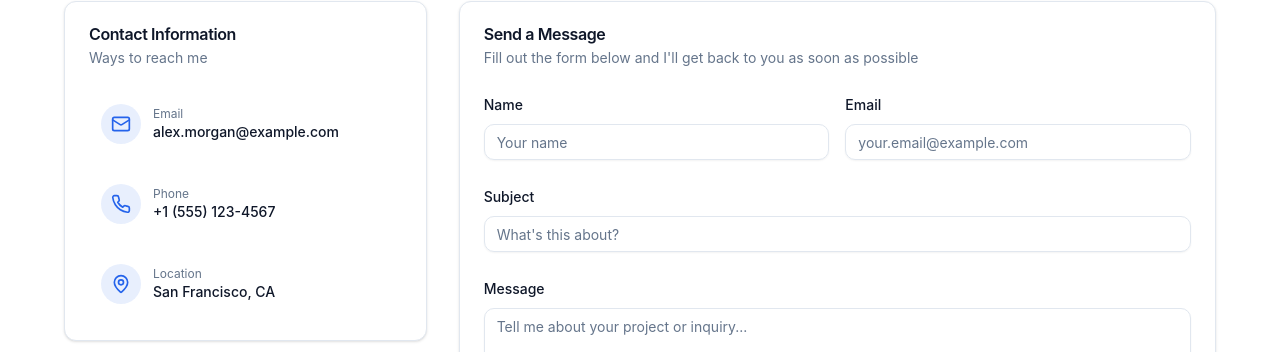
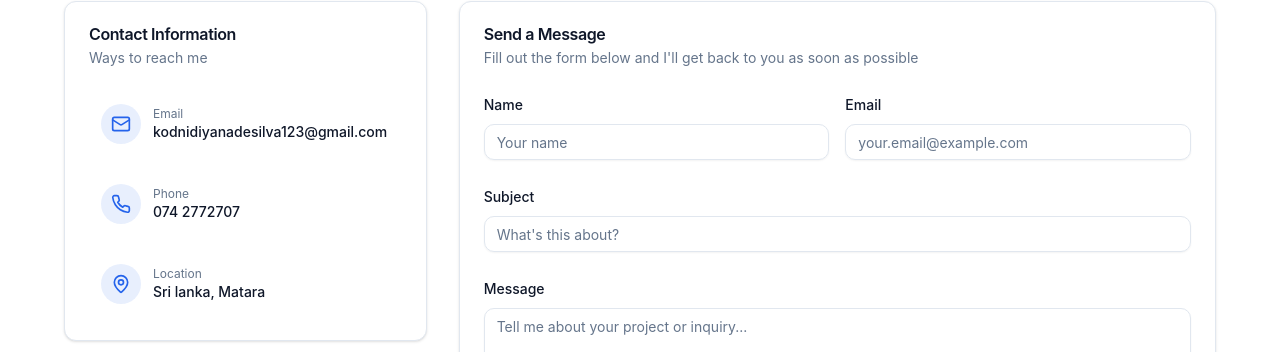
Before and after one commit to KodniDiyana/Portfolio, a React (Vite) app: page /contact in a window 1280 px wide. Shown: the part 235-587 px from the top of the page. Built offline with nearby package versions, Linux system fonts and the light colour scheme.

Commit message:
update contact

```diff
--- a/src/pages/Contact.tsx
+++ b/src/pages/Contact.tsx
@@ -9,9 +9,9 @@ import { Label } from '../components/ui/label';
 import { useToast } from '../hooks/use-toast';
 
 const contactInfo = [
-  { icon: Mail, label: 'Email', value: 'alex.morgan@example.com', href: 'mailto:alex.morgan@example.com' },
-  { icon: Phone, label: 'Phone', value: '+1 (555) 123-4567', href: 'tel:+15551234567' },
-  { icon: MapPin, label: 'Location', value: 'San Francisco, CA', href: '#' },
+  { icon: Mail, label: 'Email', value: 'kodnidiyanadesilva123@gmail.com', href: 'mailto:alex.morgan@example.com' },
+  { icon: Phone, label: 'Phone', value: '074 2772707', href: 'tel:+15551234567' },
+  { icon: MapPin, label: 'Location', value: 'Sri lanka, Matara', href: '#' },
 ];
 
 const socialLinks = [
```
